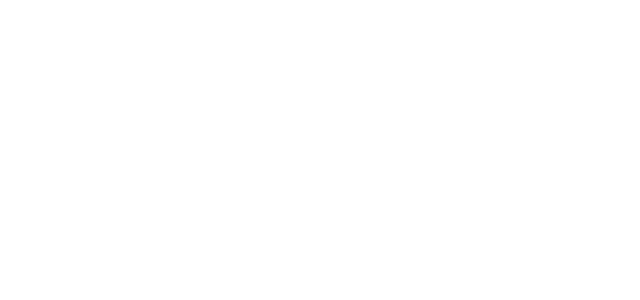
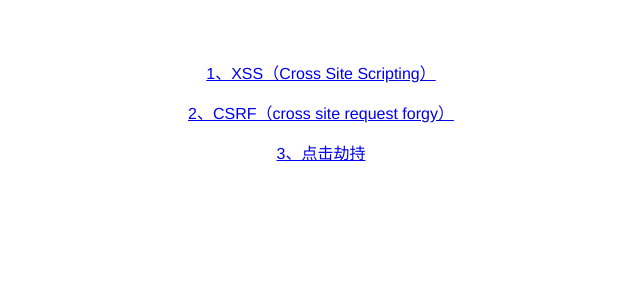
Before and after one commit to locusy/interview-gathers, a Vue app: page /#/security in a window 1280 px wide. Shown: the top 300 px of the page, without its empty margins (319-959 px from the left). Built offline with nearby package versions, Linux system fonts and the light colour scheme.

Commit message:
algorithm

```diff
--- a/package.json
+++ b/package.json
@@ -20,6 +20,8 @@
     "babel-eslint": "^10.0.1",
     "eslint": "^5.16.0",
     "eslint-plugin-vue": "^5.0.0",
+    "less": "^3.11.1",
+    "less-loader": "^6.1.0",
     "vue-template-compiler": "^2.5.21"
   },
   "eslintConfig": {
--- a/src/components/Home.vue
+++ b/src/components/Home.vue
@@ -2,6 +2,7 @@
   <div class="wrap">
     <p>
       <router-link :to="{ path: '/algorithm' }">算法</router-link>
+      <router-link :to="{ path: '/security' }">安全</router-link>
     </p>
   </div>
 </template>
@@ -17,3 +18,8 @@ export default {
   },
 }
 </script>
+<style lang="less">
+.wrap {
+  text-align: left;
+}
+</style>
--- /dev/null
+++ b/src/components/Security/index.vue
@@ -0,0 +1,110 @@
+<template>
+    <div>
+        <p>
+            <router-link :to="{ path: '/security' }">
+                1、XSS（Cross Site Scripting）
+            </router-link>
+        </p>
+        <p>
+            <router-link :to="{ path: '/security' }">
+                2、CSRF（cross site request forgy）
+            </router-link>
+        </p>
+        <p>
+            <router-link :to="{ path: '/security' }">
+                3、点击劫持
+            </router-link>
+        </p>
+    </div>
+</template>
+
+<script>
+/*
+  1、XSS（Cross Site Scripting）
+    跨站脚本攻击：在本网站运行了别的网站的脚本
+    原理：程序+数据 = 结果  在数据中加入程序
+    用途：
+        获取网站数据：用户资料
+        获取cookies敏感信息：用户密码、登陆态
+        劫持前端逻辑
+        发送请求
+        窃取网站的任意数据
+    分类：
+      1、反射型：URL参数直接注入
+        通过URL带过来的信息直接显示出来
+      2、存储型：存储到DB后读取时注入（危害更大，更隐蔽）
+        将数据存储后，其他用户会访问到数据库
+    攻击点：
+      html节点内容：内容里插入script
+      html属性：src="url"
+      javascript代码：
+        <scrit>
+          var data = "#{data}";
+          var data = "hello";alert(1);""
+        </scrit>
+      富文本：得保留html，html有xss风险
+    防御：
+      浏览器自带的防御机制：
+        是一种非常有限的手段，只适用于反射型，并不是所有浏览器都支持
+        URL的参数再次出现在页面html内容和属性中
+      html内容转义：
+        用replace将标签转义 '<'转成'&lt' '>'转成'&gt'
+      html属性转义：
+        将引号 "转成&quto '转成&#39 空格转成&#160
+         (参考html实体：http://www.w3school.com.cn/html/html_entities.asp)
+      富文本：
+        通过白名单方式保留部分标签和属性 cheerio
+      插件：
+        https://github.com/leizongmin/js-xss/blob/master/README.zh.md
+    CSP（Content security policy）：
+      内容安全策略：
+        用于指定哪些内容是可以执行的
+*/
+
+/*
+  2、CSRF（cross site request forgy）
+    跨站请求伪造（在其他网站对本网站产生影响）
+    用户打开任意一个第三方网站，然后回到本网站后发现，第三方网站的数据出现在本网站：
+      通过表单提交，结合iframe提交数据
+      点击链接进入csrf网站，用户散播多，网络蠕虫
+    攻击原理：
+      1、用户登录a网站
+      2、a网站确认身份
+      3、b网站用a网站的身份向a网站发起请求（不会经过目标网站a的前端）
+    危害：
+      利用用户的登录态
+      盗取用户的资金
+      冒充用户发帖背锅
+      完成业务请求
+      破坏网站信誉
+    防御：
+      禁止来自B网站带Cookies：
+        给a网站发送请求的cookies设置sameSite:strict；
+        目前只有Chrome和Safari支持
+      在前端页面加入验证信息：
+        验证码：图形验证码；用户体验很差；
+        tooken：让攻击者必须经过目标网站的前端 无法获得token
+      验证referer：
+        判断请求来源：验证referer，如果为攻击网站b网站或非本网站请求，则为非法请求，拦截下来
+        referer请求头，显示请求来自哪里的信息
+*/
+
+/*
+  3、点击劫持
+    通过iframe，目标网站被嵌套到另一个网站，设置透明度为0，点击后实际上是发表评论的按钮
+    危害：
+        用户亲手操作：盗取用户资金，信息
+        用户不知情：获取用户敏感信息
+    防御：
+        JavaScript禁止内嵌
+        X-FRAME-OPTIONS禁止内嵌
+*/
+
+    export default {
+
+    }
+</script>
+
+<style lang="less" scoped>
+
+</style>
```
Also changed, not shown: src/router.js (+6 -0 lines), 1 other file (tests, documents, lock files or other folders).
